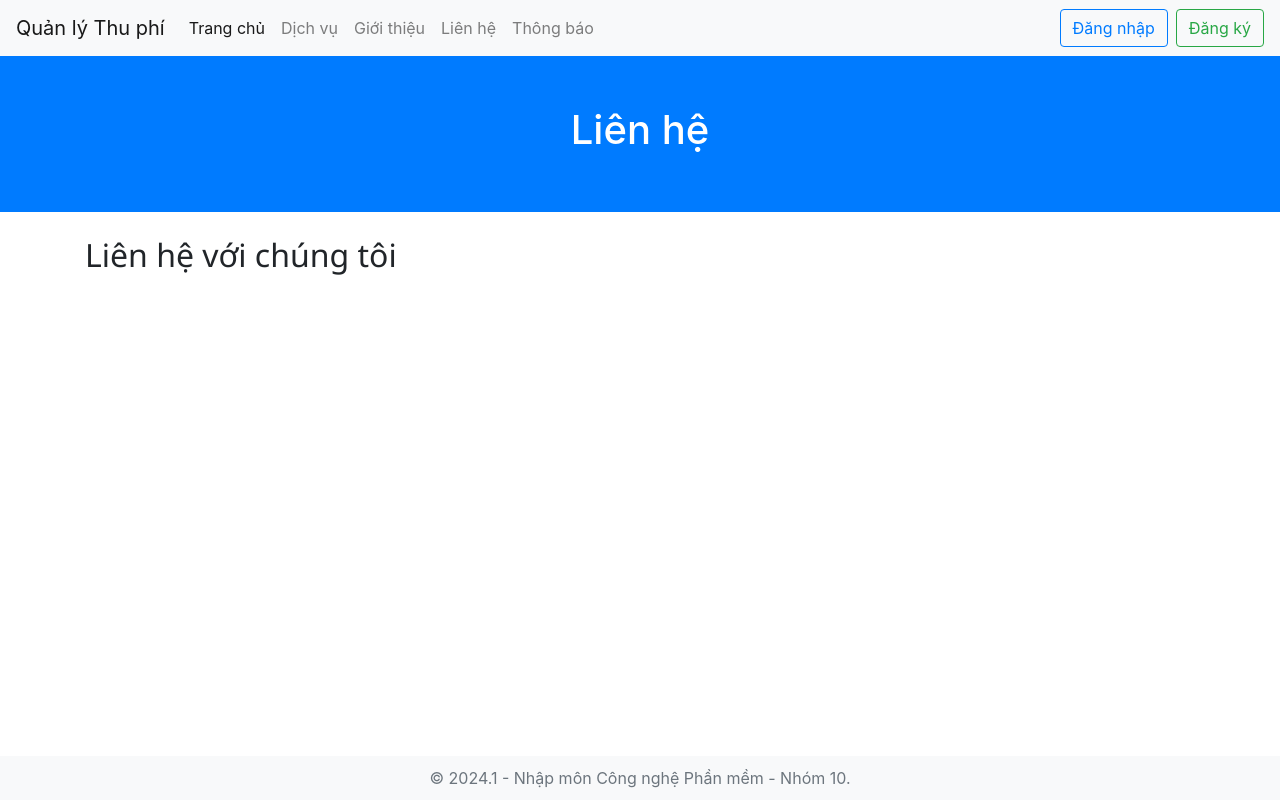
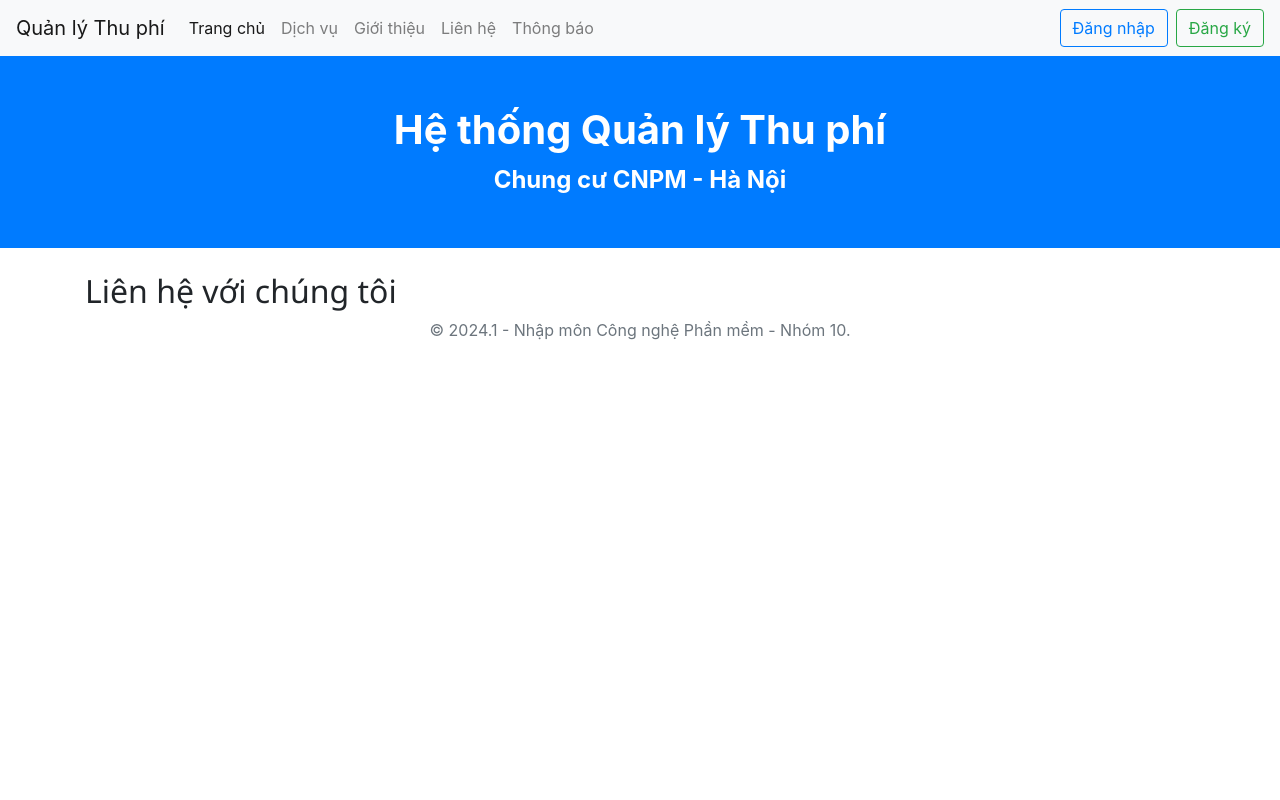
Before and after one commit to shynt-04/NMCNPM_project, a Django app: page /contact/ in a window 1280 px wide. Run offline with Django 4.2, Linux system fonts and the light colour scheme; some libraries are stand-ins or nearby versions.

Commit message:
fix header frontend

```diff
--- a/nmcnpmapp/templates/app/contact.html
+++ b/nmcnpmapp/templates/app/contact.html
@@ -61,30 +61,19 @@
             {% endif %}
         </div>
     </nav>
-    </head>
-        <style>
-            /* CSS for a sticky footer */
-            body, html {
-                height: 100%;
-                margin: 0;
-                display: flex;
-                flex-direction: column;
-            }
-
-            .content {
-                flex: 1;
-            }
-
-            .footer {
-                background-color: #f8f9fa;
-                padding: 10px 0;
-            }
-        </style>
-    </head>
 
     <!-- Header -->
     <header class="homepage-header" style="background-color: #007bff; color: white; text-align: center; padding: 50px 0;">
-        <h1 class="homepage-header__title">Liên hệ</h1>
+        <div class="govuk-width-container">
+            <div class="homepage-header__title-container">
+                <h1 class="homepage-header__title" style="font-size: 2.5rem; font-weight: bold;">
+                    Hệ thống Quản lý Thu phí
+                </h1>
+                <span class="homepage-header__intro" style="font-size: 1.5rem; font-weight: bold;">
+                    Chung cư CNPM - Hà Nội
+                </span>
+            </div>
+        </div>
     </header>
 
     <!-- Contact Form Content -->
```
Also changed, not shown: nmcnpmapp/templates/app/notification.html (+10 -1 lines), 1 other file.
